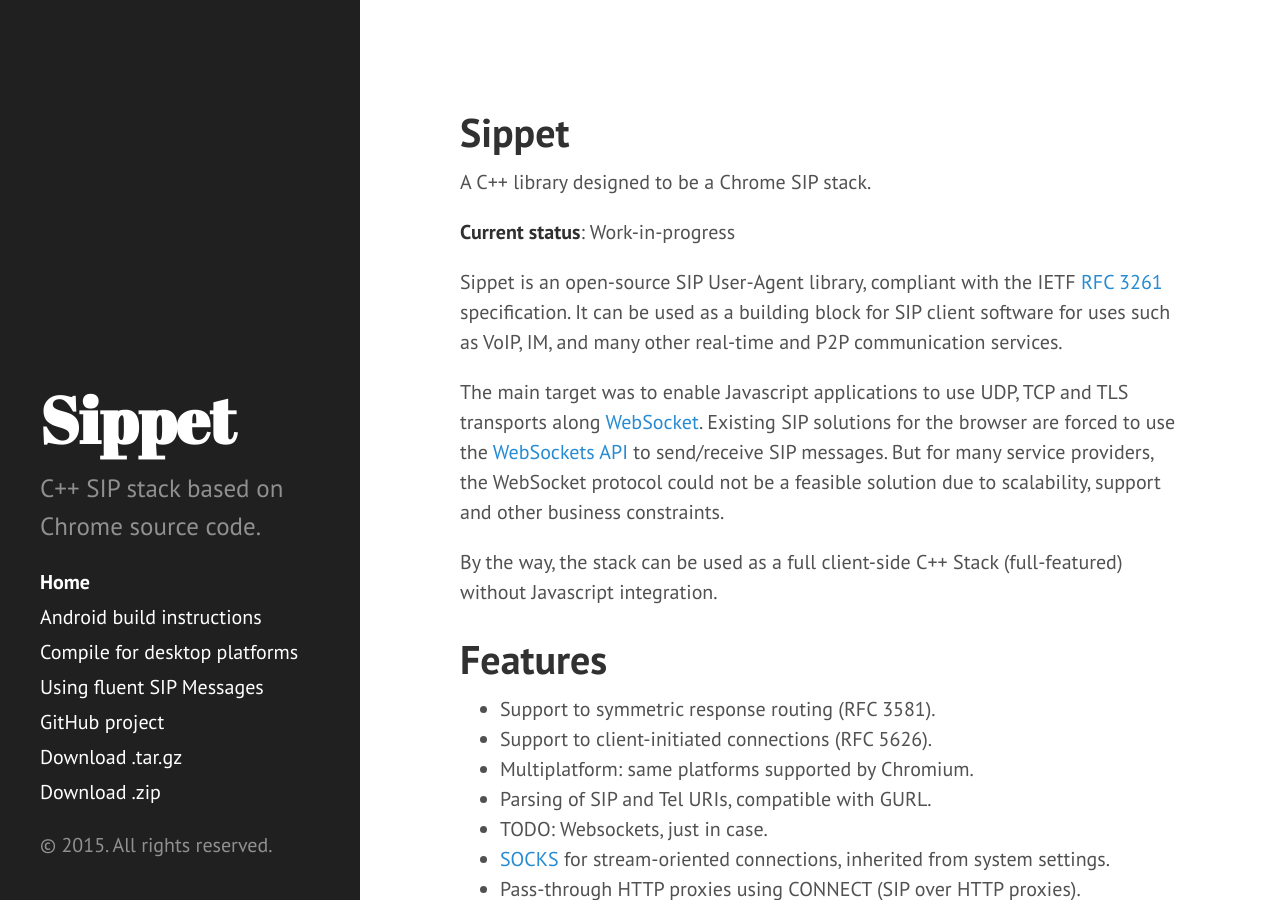
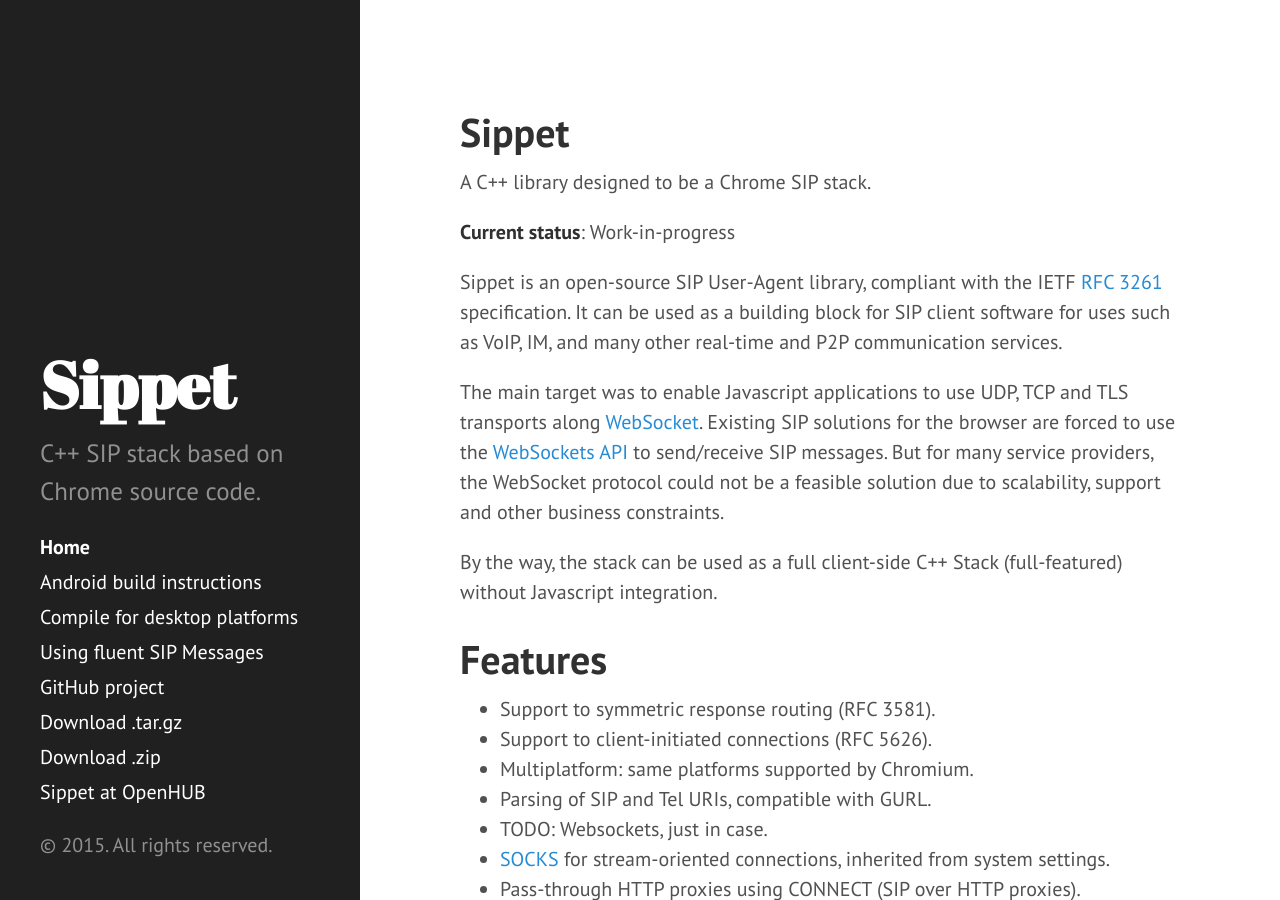
Before and after one commit to sippet/sippet, a Jekyll site: the page built from index.md, in a window 1280 px wide and 900 px high. Built offline with Jekyll 4.4.1, drawn with Linux system fonts in a browser that asks for light colours; Markdown is read by kramdown in place of the engine named in the settings.

Commit message:
Added OpenHUB link

```diff
--- a/_includes/sidebar.html
+++ b/_includes/sidebar.html
@@ -29,6 +29,7 @@
       <a class="sidebar-nav-item" href="{{ site.github.repo }}">GitHub project</a>
       <a class="sidebar-nav-item" href="https://github.com/sippet/sippet/tarball/master">Download .tar.gz</a>
       <a class="sidebar-nav-item" href="https://github.com/sippet/sippet/zipball/master">Download .zip</a>
+      <a class="sidebar-nav-item" href="https://www.openhub.net/p/sippet">Sippet at OpenHUB</a>
     </nav>
 
     <p>&copy; {{ site.time | date: '%Y' }}. All rights reserved.</p>
```
